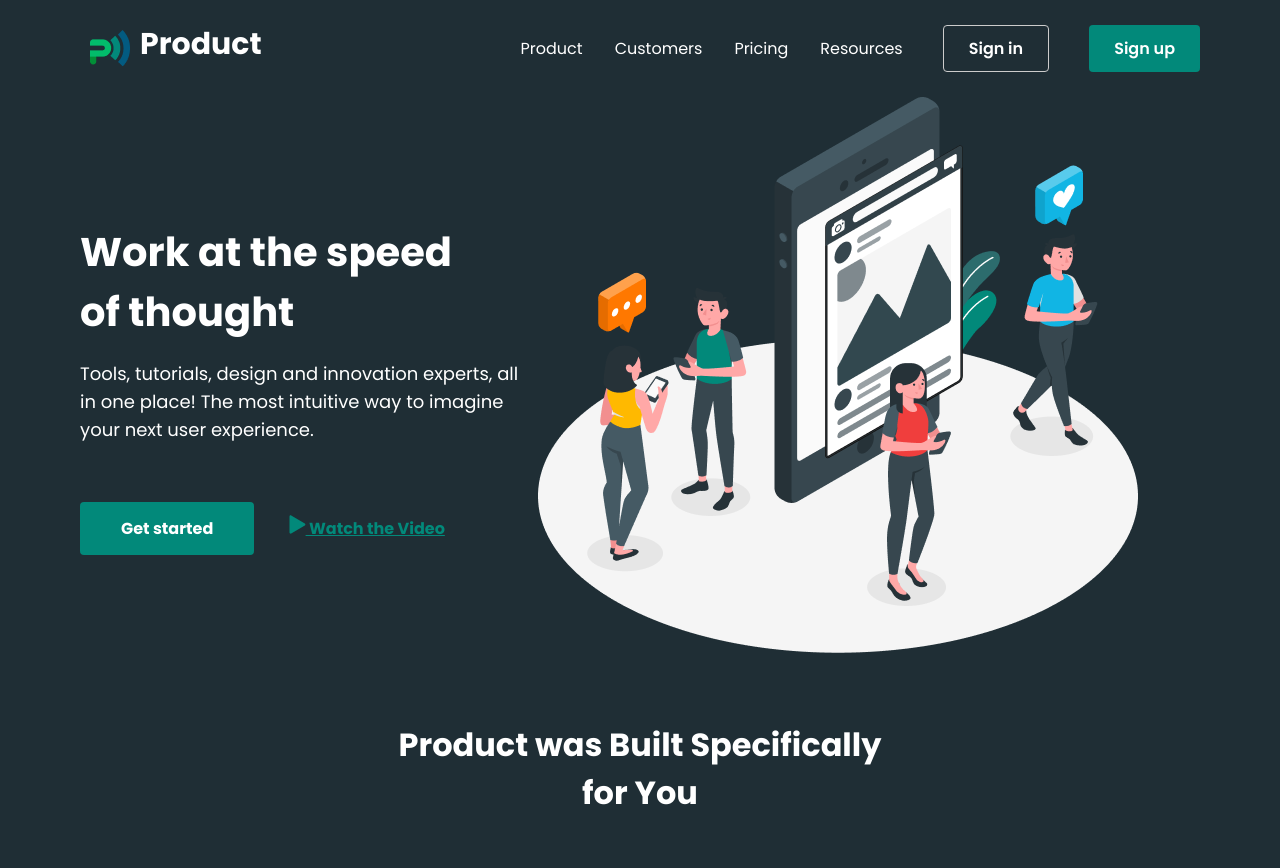
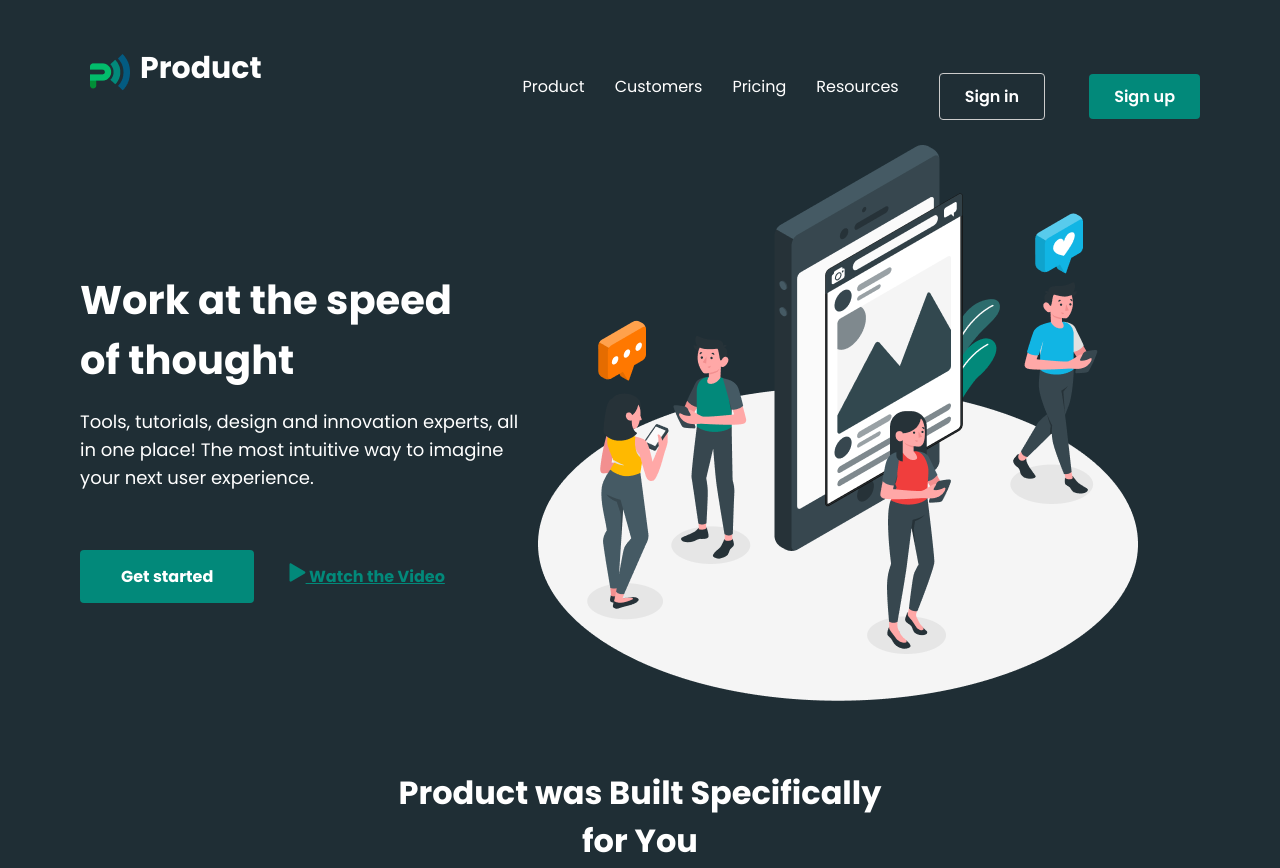
Before and after one commit to hungnguyenhuu-agilityio/thanhnguyen-html-css-practice-one, a website built with Parcel: page src/index.html in a window 1280 px wide. Shown: the top 868 px of the page. Built offline with nearby package versions, Linux system fonts and the light colour scheme.

Commit message:
fix(nav_header): update styles for nav header

```diff
--- a/src/assets/css/layouts/header.css
+++ b/src/assets/css/layouts/header.css
@@ -21,16 +21,18 @@
 .header-navbar {
   display: flex;
   justify-content: space-between;
+  margin-top: 29px;
 }
 
 .nav-item {
   display: flex;
   flex-direction: row;
   align-items: center;
+  gap: 30px;
+  padding-left: 200px;
 }
 
 .nav-link {
-  margin-left: 32px;
   text-decoration: none;
   font-weight: var(--fw-regular);
 }
@@ -39,6 +41,6 @@
   font-weight: var(--fw-semibold);
 }
 
-.nav-button {
-  font-weight: var(--fw-semibold);
+.header-button {
+  padding-top: 19px;
 }
--- a/src/index.html
+++ b/src/index.html
@@ -28,8 +28,10 @@
             <a href="javascript:void(0)" class="nav-link text">Resources</a>
           </li>
         </ul>
-        <button class="btn btn--secondary nav-button">Sign in</button>
-        <button class="btn btn--primary nav-button">Sign up</button>
+        <div class="header-button">
+          <button class="btn btn--secondary">Sign in</button>
+          <button class="btn btn--primary">Sign up</button>
+        </div>
       </nav>
     </header>
     <!-- END HEADER SECTION -->
```
